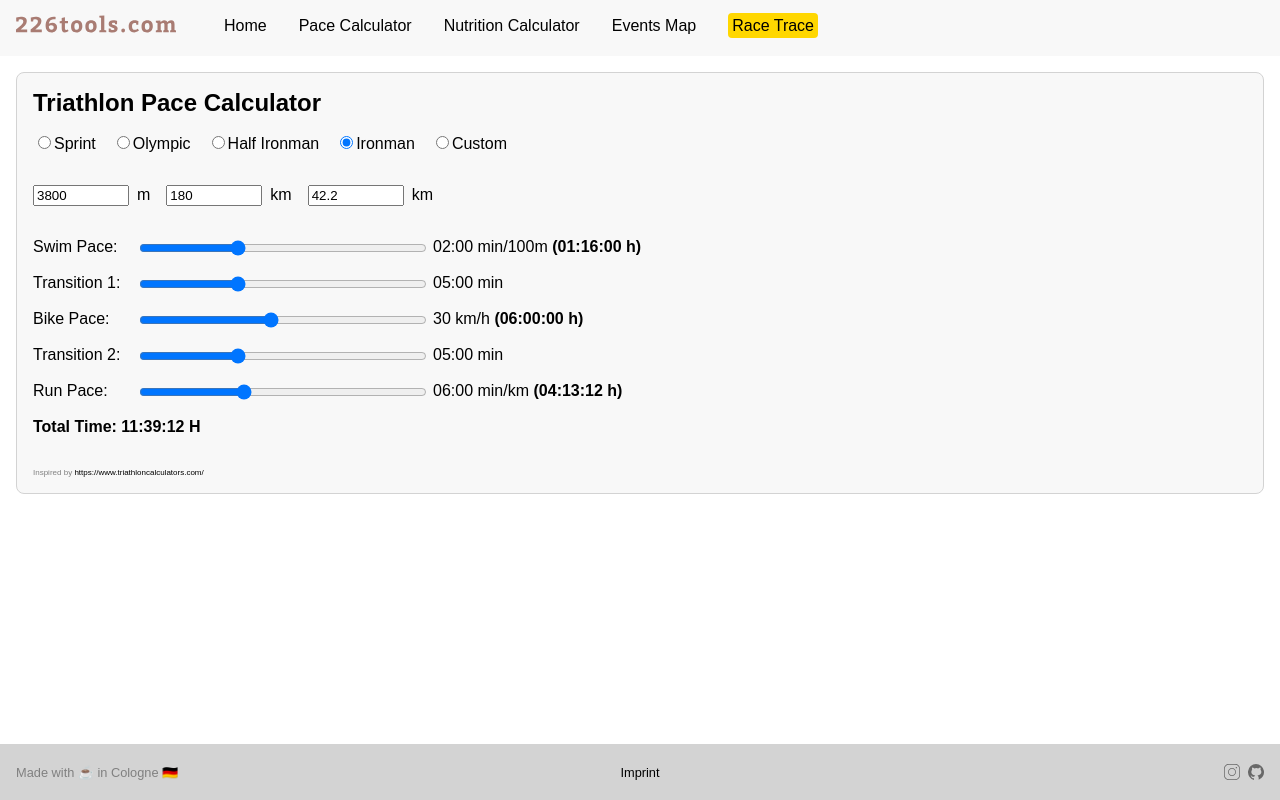
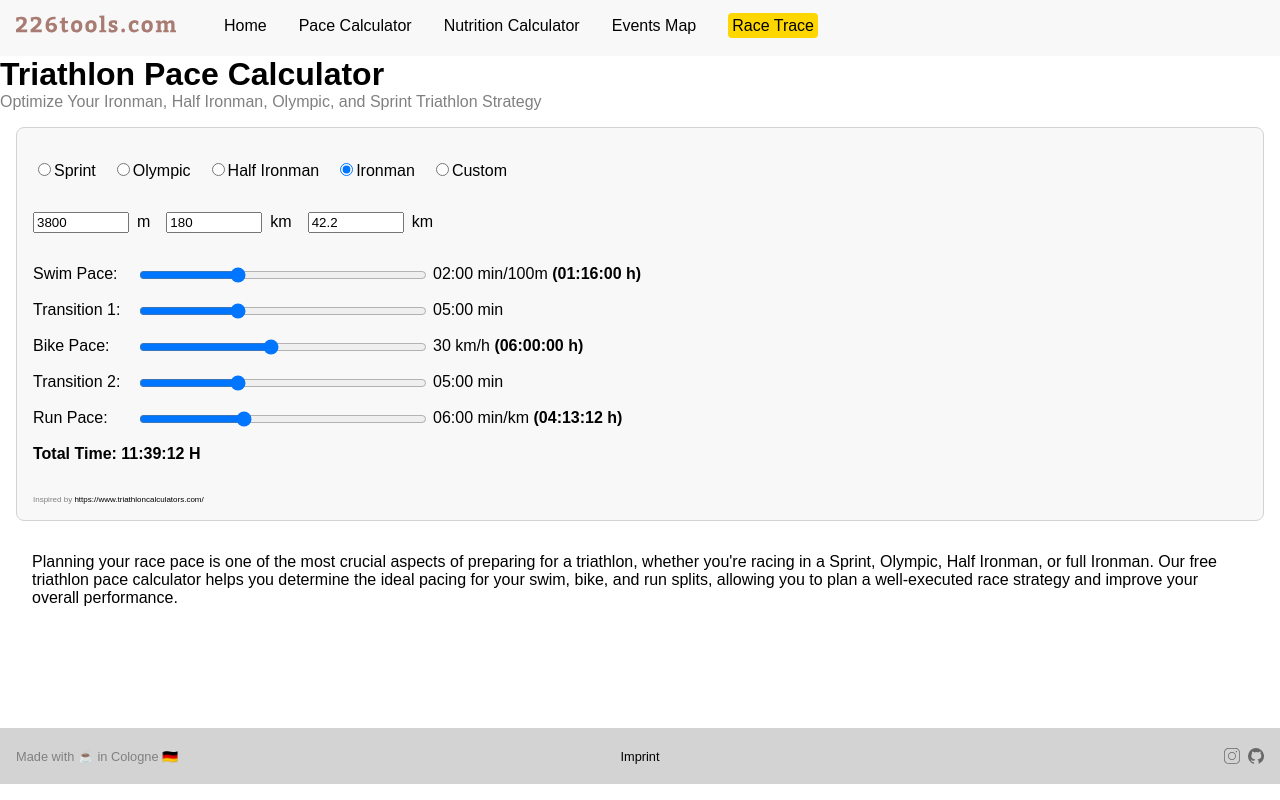
Before and after one commit to sascharissling/226tools-frontend, a React (Vite) app: page /pace-calculator in a window 1280 px wide. Built offline with nearby package versions, Linux system fonts and the light colour scheme.

Commit message:
update SEO on calculator

```diff
--- a/src/pages/pace-calculator/index.tsx
+++ b/src/pages/pace-calculator/index.tsx
@@ -88,8 +88,14 @@ const PaceCalculator = () => {
           content="Free triathlon pace calculator for Ironman, Half Ironman, Olympic, and Sprint triathlons. Calculate swim, bike, and run splits to plan the perfect race strategy. Ideal for beginners and experienced triathletes."
         />
       </Helmet>
-      <Section>
+      <hgroup>
         <h1>Triathlon Pace Calculator</h1>
+        <p style={{ color: "gray" }}>
+          Optimize Your Ironman, Half Ironman, Olympic, and Sprint Triathlon
+          Strategy
+        </p>
+      </hgroup>
+      <Section $hasBackground $hasBorder>
         <Wrapper>
           <DisciplinesContainer>
             {Object.keys(lengths).map((competition) => (
@@ -146,18 +152,43 @@ const PaceCalculator = () => {
           </a>
         </FootNote>
       </Section>
+      <Section>
+        <article>
+          <p>
+            Planning your race pace is one of the most crucial aspects of
+            preparing for a triathlon, whether you're racing in a Sprint,
+            Olympic, Half Ironman, or full Ironman. Our free triathlon pace
+            calculator helps you determine the ideal pacing for your swim, bike,
+            and run splits, allowing you to plan a well-executed race strategy
+            and improve your overall performance.
+          </p>
+        </article>
+      </Section>
     </main>
   );
 };
 
 export default PaceCalculator;
 
-const Section = styled.section`
+const Section = styled.section<{
+  $hasBackground?: boolean;
+  $hasBorder?: boolean;
+}>`
   margin: 1rem;
   padding: 1rem;
-  border: 1px solid ${(props) => props.theme.colors.lightgray};
   border-radius: 0.5rem;
-  background-color: ${(props) => props.theme.colors.whiteLighter};
+
+  ${(props) =>
+    props.$hasBackground &&
+    `
+    background-color: ${props.theme.colors.whiteLighter};
+  `}
+
+  ${(props) =>
+    props.$hasBorder &&
+    `
+        border: 1px solid ${props.theme.colors.lightgray};
+    `}
 `;
 
 const FootNote = styled.div`
--- a/src/theme/GlobalStyles.tsx
+++ b/src/theme/GlobalStyles.tsx
@@ -28,6 +28,11 @@ const GlobalStyle = createGlobalStyle`
         padding: 0;
     }
 
+    p {
+        margin: 0 0 1rem 0;
+        padding: 0;
+    }
+
     a {
         text-decoration: none;
         color: ${({ theme }) => theme.colors.black};
```
